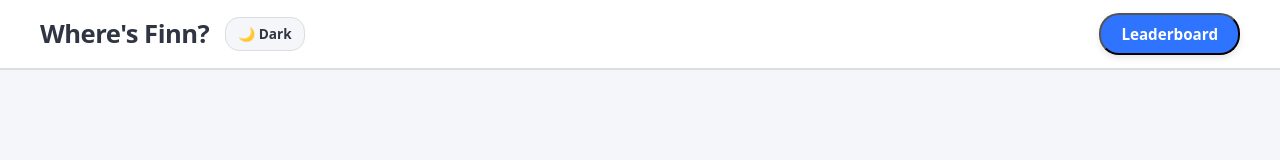
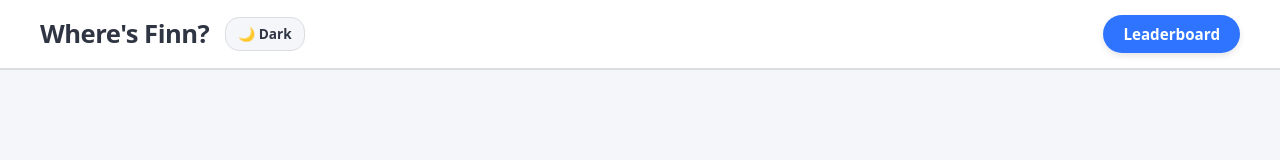
Before and after one commit to goldenvertex42/wheres-finn-app, a React (Vite) app in the folder frontend/: page / in a window 1280 px wide. Shown: the top 160 px of the page. Built offline with nearby package versions, Linux system fonts and the light colour scheme.

Commit message:
style: remove native border, outline, and padding from button element

```diff
--- a/frontend/src/index.css
+++ b/frontend/src/index.css
@@ -24,6 +24,12 @@ body {
 img, picture, video, canvas, svg {
   display: block;
   max-width: 100%;
+}
+
+button {
+  border: none;
+  outline: none;
+  padding: 0;
 }
 
 input, button, textarea, select {
```
